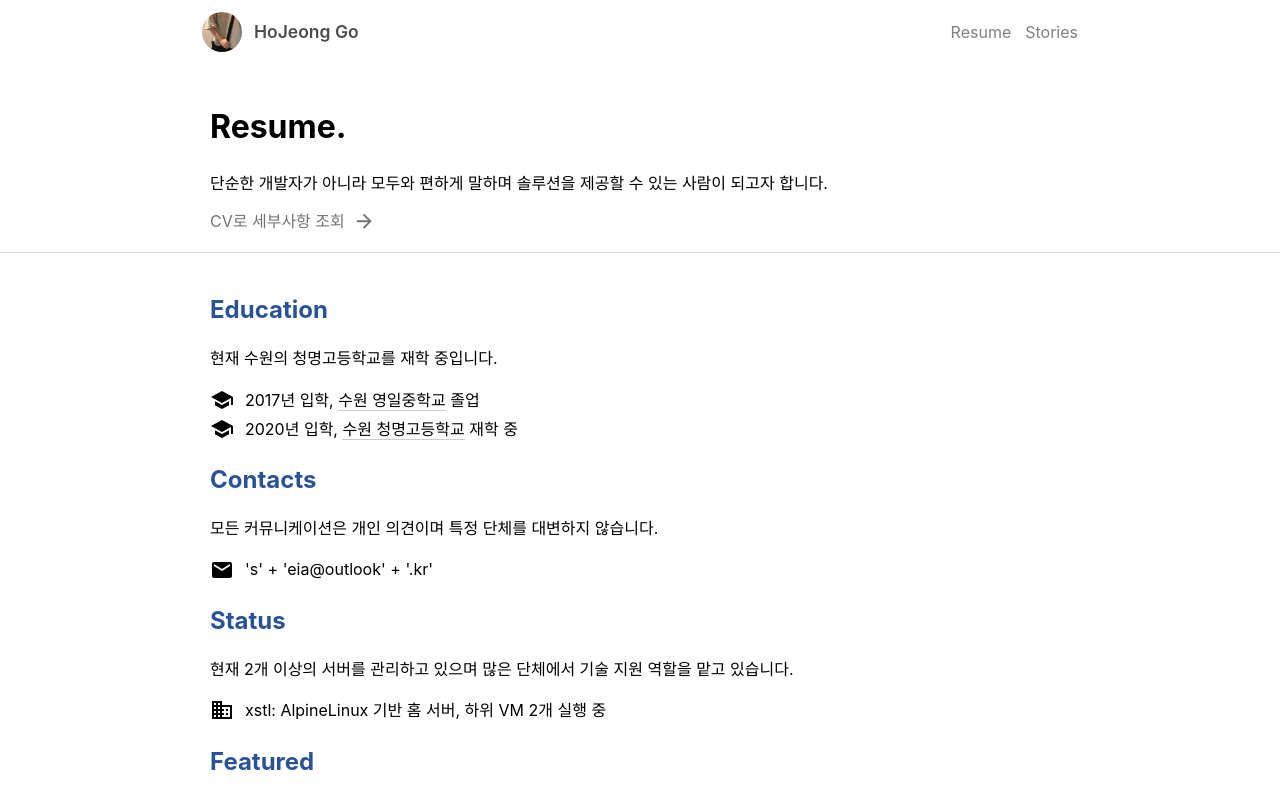
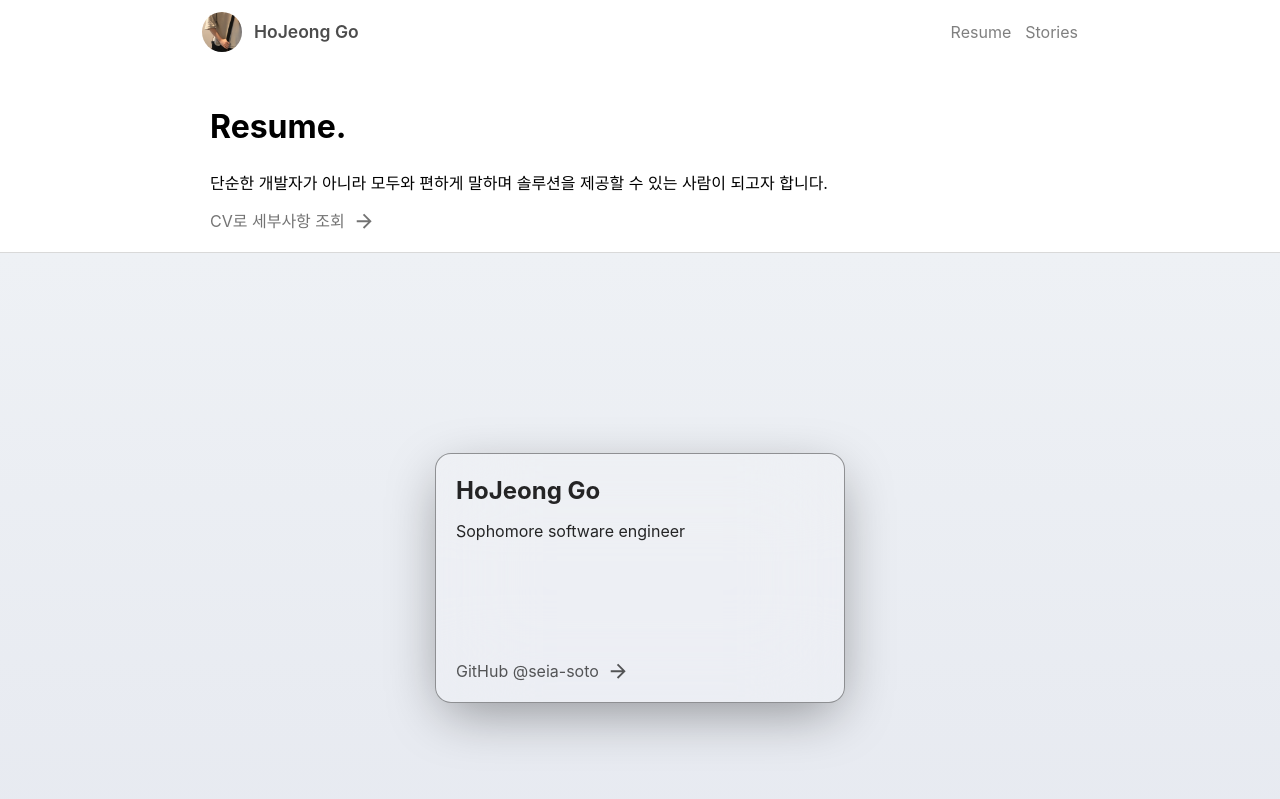
Before and after one commit to seia-soto/atwork, a Next.js app: page /resume in a window 1280 px wide. Shown: the top 799 px of the page. Built offline with nearby package versions, Linux system fonts and the light colour scheme.

Commit message:
feat(component): create profile card

```diff
--- /dev/null
+++ b/src/components/Profile.tsx
@@ -0,0 +1,43 @@
+import { styled } from '../styles/theme'
+import Container from './Container'
+
+export const Wrapper = styled(Container, {
+  maxWidth: '450px'
+})
+
+export const Box = styled('div', {
+  display: 'flex',
+  padding: '20px',
+  margin: '12px 0',
+  border: '1px solid rgba(0,0,0,.4)',
+  borderRadius: '16px',
+
+  width: '100%',
+  minHeight: '250px',
+
+  flexDirection: 'column',
+  justifyContent: 'space-between',
+
+  backdropFilter: 'blur(45px)',
+  boxShadow: '0 16px 55px -9px rgba(0,0,0,.4)',
+
+  '& p,h1,h2,h3,h4,h5,h6': {
+    margin: '0.5em 0',
+    marginTop: 0
+  },
+
+  variants: {
+    theme: {
+      dark: {
+        color: 'rgba(255,255,255,.85)',
+        border: '1px solid rgba(255,255,255,.4)',
+        backgroundImage: 'linear-gradient(to right, rgba(0,0,0,.15), rgba(0,0,0,.15))'
+      },
+      light: {
+        color: 'rgba(0,0,0,.85)',
+        border: '1px solid rgba(0,0,0,.4)',
+        backgroundImage: 'linear-gradient(to right, rgba(255,255,255,.15), rgba(255,255,255,.15))'
+      }
+    }
+  }
+})
--- /dev/null
+++ b/src/layouts/Profile.tsx
@@ -0,0 +1,53 @@
+import { styled } from '../styles/theme'
+import { MdArrowForward } from 'react-icons/md'
+import * as Button from '../components/Button'
+import * as Profile from '../components/Profile'
+
+const Container = styled('div', {
+  display: 'flex',
+  justifyContent: 'center',
+  alignItems: 'center',
+
+  width: '100%',
+  height: '650px',
+
+  backgroundImage: 'linear-gradient(to top, #e6e9f0 0%, #eef1f5 100%)'
+})
+
+const ProfileContext = () => {
+  const theme = 'light'
+  const styles = {
+    dark: {
+      color: 'rgba(255,255,255,.85)',
+
+      '&:hover': {
+        color: 'white'
+      }
+    },
+    light: {
+      color: 'rgba(0,0,0,.65)'
+    }
+  }
+
+  return (
+    <Container>
+      <Profile.Wrapper>
+        <Profile.Box theme={theme}>
+          <div>
+            <h2>HoJeong Go</h2>
+            <p>Sophomore software engineer</p>
+          </div>
+          <div>
+            <Button.Icon
+              css={styles[theme]}
+              icon={MdArrowForward}
+              href='https://github.com/seia-soto'
+            >GitHub @seia-soto</Button.Icon>
+          </div>
+        </Profile.Box>
+      </Profile.Wrapper>
+    </Container>
+  )
+}
+
+export default ProfileContext
--- a/src/pages/resume.tsx
+++ b/src/pages/resume.tsx
@@ -7,6 +7,7 @@ import * as Effects from '../components/Effects'
 import * as Images from '../components/Images'
 import * as Timeline from '../components/Timeline'
 import Navigation from '../layouts/Navigation'
+import Profile from '../layouts/Profile'
 import * as paragraph from '../styles/paragraph'
 
 const Link = (props: { [keys: string]: unknown }) => {
@@ -36,8 +37,11 @@ const Page: NextPage<IPageProps> = (props: IPageProps) => {
         <p>
           단순한 개발자가 아니라 모두와 편하게 말하며 솔루션을 제공할 수 있는 사람이 되고자 합니다.
         </p>
-        <Button.Icon theme='black' icon={MdArrowForward} href='/curriculum-vitae'>CV로 세부사항 조회</Button.Icon>
+        <Button.Icon icon={MdArrowForward} href='/curriculum-vitae'>CV로 세부사항 조회</Button.Icon>
       </Container>
+
+      <Divider.Full />
+      <Profile />
       <Divider.Full />
 
       <Container size='md'>
@@ -113,7 +117,7 @@ const Page: NextPage<IPageProps> = (props: IPageProps) => {
             또 성능을 위해서 최근 swc를 도입한 Next.JS와 Emotion 등 메인스트림 CSS-in-JS보다 2배 가까이 빠른 Stitches를 채택했습니다.<br />
             저는 언제나 더 좋은 성능을 얻기 위해 기존 코드에 지장이 없을 때 최신 라이브러리로의 마이그레이션을 늦추지 않습니다.
           </p>
-          <Button.Icon theme='black' icon={MdArrowForward} href='https://github.com/seia-soto/atwork/blob/master/package.json'>package.json 보기</Button.Icon>
+          <Button.Icon icon={MdArrowForward} href='https://github.com/seia-soto/atwork/blob/master/package.json'>package.json 보기</Button.Icon>
         </div>
       </Container>
       <Divider.Full />
@@ -149,7 +153,7 @@ const Page: NextPage<IPageProps> = (props: IPageProps) => {
             저는 여기에서 조직 내 CDN을 사용할 수 있도록 라이브러리에 기여하고 최근 TypeScript로 성공적으로 전환시켰습니다.<br />
             현재는 제가 라이브러리를 관리하고 있습니다.
           </p>
-          <Button.Icon theme='black' icon={MdArrowForward} href='https://www.npmjs.com/package/snowpack-plugin-import-map'>NPM에서 보기</Button.Icon>
+          <Button.Icon icon={MdArrowForward} href='https://www.npmjs.com/package/snowpack-plugin-import-map'>NPM에서 보기</Button.Icon>
         </div>
 
         <Images.Featured alt='Preview image of atwork' src='/images/projects/snowpack-plugin-import-map-presentation.png' />
@@ -171,7 +175,7 @@ const Page: NextPage<IPageProps> = (props: IPageProps) => {
             그러나 ESM을 통해서 웹 브라우저에서 직접적으로 라이브러리 하나하나를 다룰 수 있게 되었습니다.<br />
             또한 HTTP/2와 QUIC의 보편화로 인하여 불안정한 네트워크 상태에도 성능 저하의 위험성이 낮습니다.
           </p>
-          <Button.Icon theme='black' icon={MdArrowForward} href='https://github.com/seia-soto/presentation-unbundled-code-splitting-strategy'>프레젠테이션 보기</Button.Icon>
+          <Button.Icon icon={MdArrowForward} href='https://github.com/seia-soto/presentation-unbundled-code-splitting-strategy'>프레젠테이션 보기</Button.Icon>
         </div>
       </Container>
       <Divider.Full />
```
